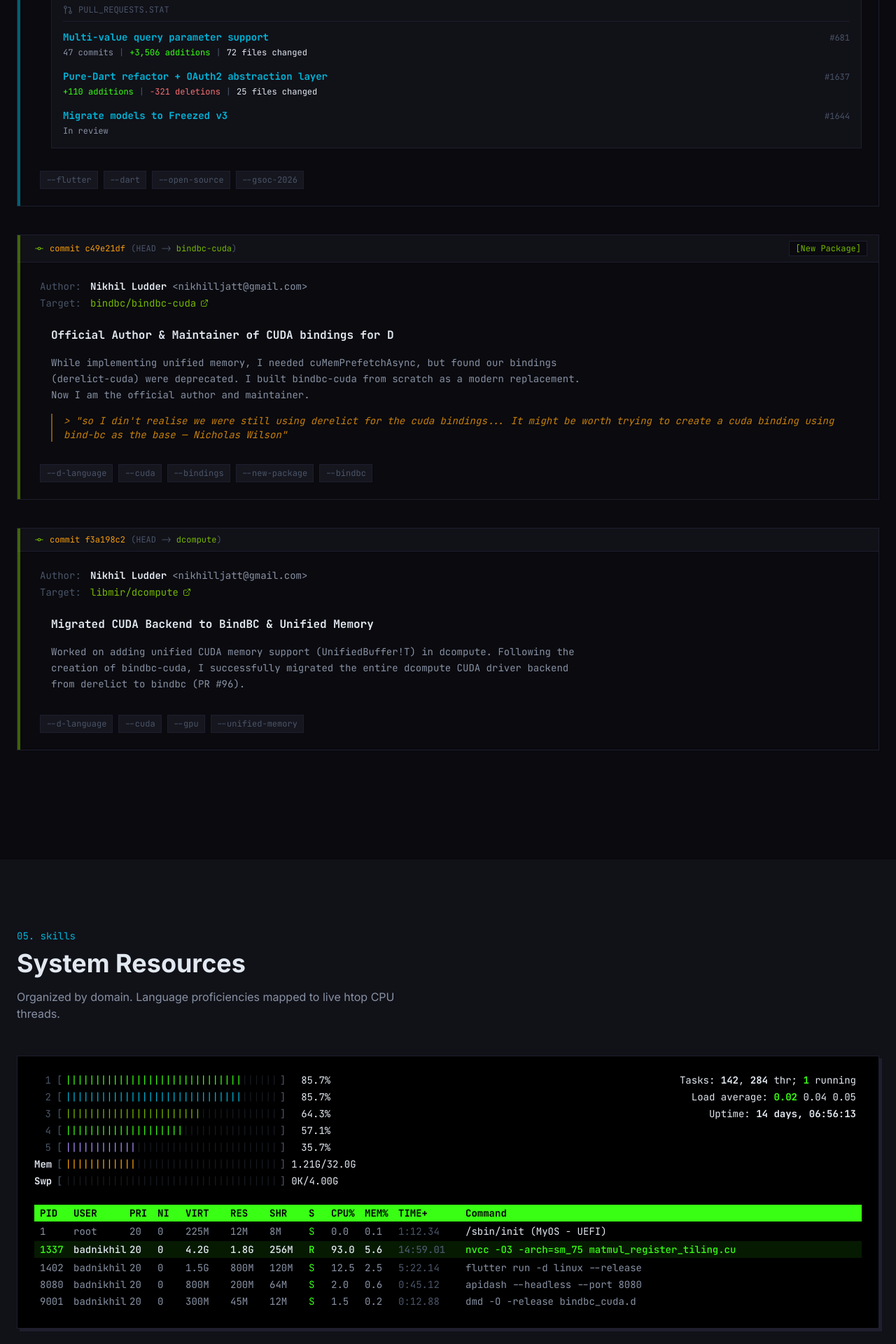
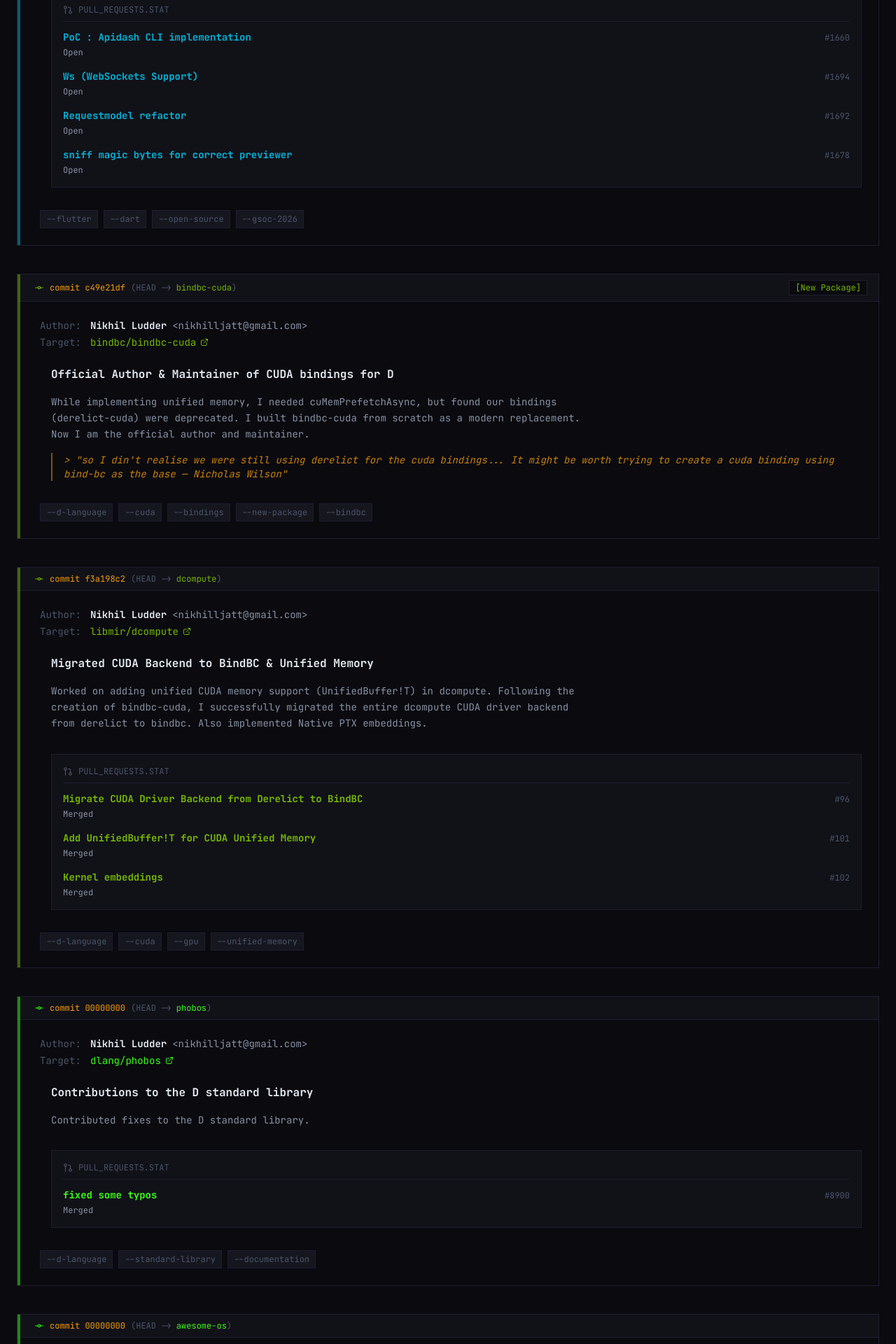
Before and after one commit to badnikhil/badnikhil.github.io, a Next.js app: page / in a window 1280 px wide. Shown: the part 7840-9760 px from the top of the page at 70% size. Built offline with nearby package versions, Linux system fonts and the light colour scheme.

Commit message:
Add complete open-source track record (Apidash, DCompute, Phobos, Awesome-OS)

```diff
--- a/data/opensource.ts
+++ b/data/opensource.ts
@@ -62,25 +62,31 @@ export const OS_CONTRIBUTIONS: OSContribution[] = [
     stars: "3,000+",
     headline: "Major architectural contributions across the entire codebase",
     description:
-      "Multiple large PRs spanning core architecture refactoring, multi-value parameter support, pure-Dart decoupling, OAuth2 abstraction, and model migration. Also selected as GSoC 2026 contributor /",
+      "Multiple large PRs spanning core architecture refactoring, CLI implementation, multi-value parameter support, WebSockets, pure-Dart decoupling, and model migrations. Also selected as GSoC 2026 contributor.",
     prs: [
       {
-        number: 681,
-        title: "Multi-value query parameter support",
-        stats: "47 commits · 3,506 additions · 72 files changed",
-        url: "https://github.com/foss42/apidash/pull/681",
+        number: 1660,
+        title: "PoC : Apidash CLI implementation",
+        stats: "Open",
+        url: "https://github.com/foss42/apidash/pull/1660",
       },
       {
-        number: 1637,
-        title: "Pure-Dart refactor + OAuth2 abstraction layer",
-        stats: "110 additions · 321 deletions · 25 files changed",
-        url: "https://github.com/foss42/apidash/pull/1637",
+        number: 1694,
+        title: "Ws (WebSockets Support)",
+        stats: "Open",
+        url: "https://github.com/foss42/apidash/pull/1694",
       },
       {
-        number: 1644,
-        title: "Migrate models to Freezed v3",
-        stats: "In review",
-        url: "https://github.com/foss42/apidash/pull/1644",
+        number: 1692,
+        title: "Requestmodel refactor",
+        stats: "Open",
+        url: "https://github.com/foss42/apidash/pull/1692",
+      },
+      {
+        number: 1678,
+        title: "sniff magic bytes for correct previewer",
+        stats: "Open",
+        url: "https://github.com/foss42/apidash/pull/1678",
       },
     ],
     accent: "flutter",
@@ -110,8 +116,66 @@ export const OS_CONTRIBUTIONS: OSContribution[] = [
     repoUrl: "https://github.com/libmir/dcompute",
     headline: "Migrated CUDA Backend to BindBC & Unified Memory",
     description:
-      "Worked on adding unified CUDA memory support (UnifiedBuffer!T) in dcompute. Following the creation of bindbc-cuda, I successfully migrated the entire dcompute CUDA driver backend from derelict to bindbc (PR #96).",
+      "Worked on adding unified CUDA memory support (UnifiedBuffer!T) in dcompute. Following the creation of bindbc-cuda, I successfully migrated the entire dcompute CUDA driver backend from derelict to bindbc. Also implemented Native PTX embeddings.",
     accent: "cuda",
     tags: ["D Language", "CUDA", "GPU", "Unified Memory"],
+    prs: [
+      {
+        number: 96,
+        title: "Migrate CUDA Driver Backend from Derelict to BindBC",
+        stats: "Merged",
+        url: "https://github.com/libmir/dcompute/pull/96",
+      },
+      {
+        number: 101,
+        title: "Add UnifiedBuffer!T for CUDA Unified Memory",
+        stats: "Merged",
+        url: "https://github.com/libmir/dcompute/pull/101",
+      },
+      {
+        number: 102,
+        title: "Kernel embeddings",
+        stats: "Merged",
+        url: "https://github.com/libmir/dcompute/pull/102",
+      }
+    ]
+  },
+  {
+    id: "phobos",
+    emoji: "📚",
+    org: "dlang",
+    repo: "phobos",
+    repoUrl: "https://github.com/dlang/phobos",
+    headline: "Contributions to the D standard library",
+    description: "Contributed fixes to the D standard library.",
+    prs: [
+      {
+        number: 8900,
+        title: "fixed some typos",
+        stats: "Merged",
+        url: "https://github.com/dlang/phobos/pull/8900",
+      }
+    ],
+    accent: "systems",
+    tags: ["D Language", "Standard Library", "Documentation"],
+  },
+  {
+    id: "awesome-os",
+    emoji: "💻",
+    org: "jubalh",
+    repo: "awesome-os",
+    repoUrl: "https://github.com/jubalh/awesome-os",
+    headline: "Added myOS to the curated list of awesome OS projects",
+    description: "Contributed to the awesome-os repository by adding my custom operating system project.",
+    prs: [
+      {
+        number: 400,
+        title: "Added myOS",
+        stats: "Merged",
+        url: "https://github.com/jubalh/awesome-os/pull/400",
+      }
+    ],
+    accent: "systems",
+    tags: ["OS Dev", "Awesome List", "Open Source"],
   },
 ];
```
